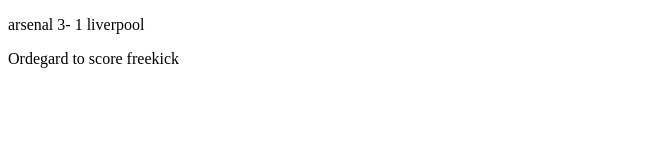
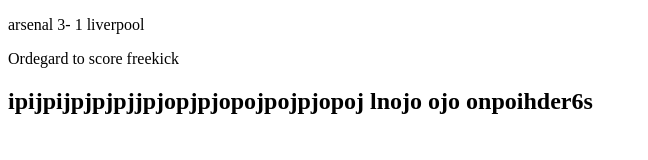
Before and after one commit to thebolajiy/pgasign, a plain HTML site: page index.html in a window 1280 px wide. Shown: the whole page, without its empty margins (0-648 px from the left). Drawn offline with Linux system fonts and the light colour scheme.

Commit message:
another message

```diff
--- a/index.html
+++ b/index.html
@@ -12,6 +12,9 @@
         <p>
             Ordegard to score freekick
         </p>
+        <h2>
+            ipijpijpjpjpjjpjopjpjopojpojpjopoj lnojo ojo onpoihder6s
+        </h2>
     </div>
 </body>
 </html>
```
